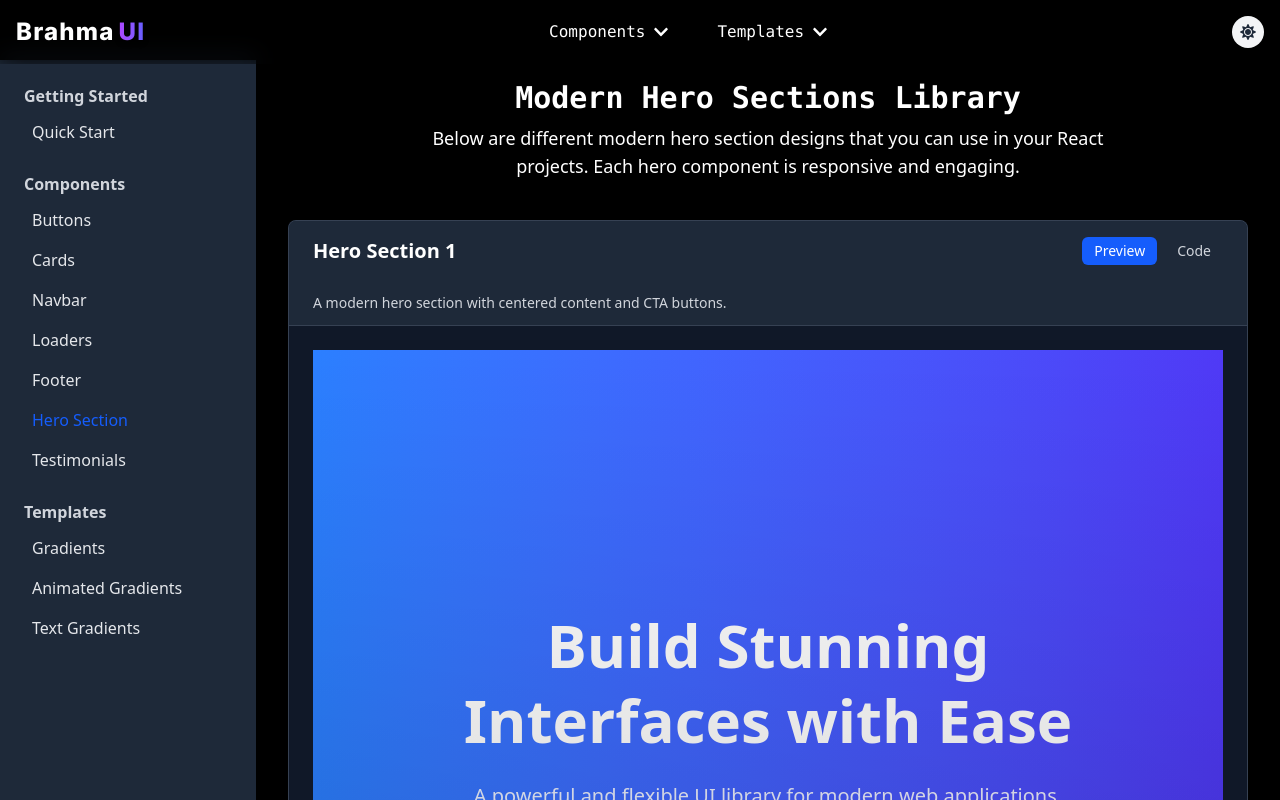
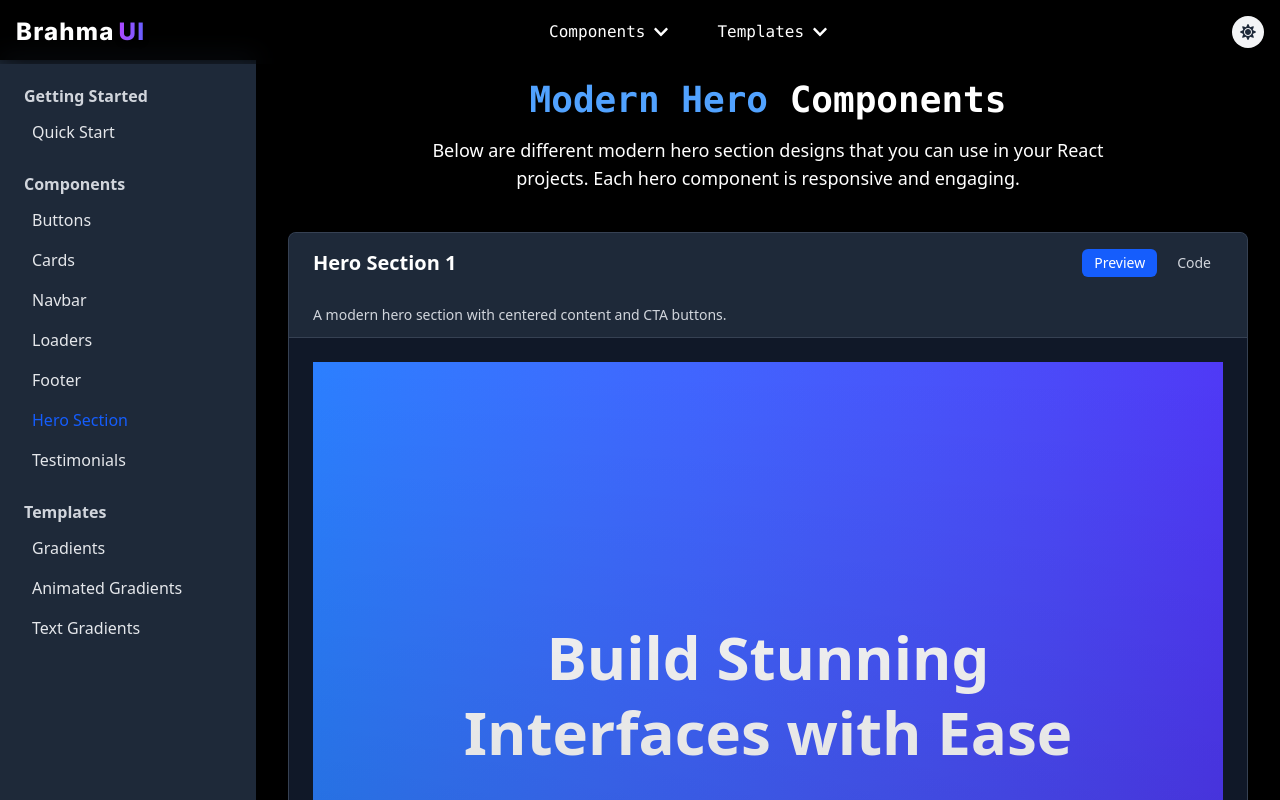
Before and after one commit to coder-prashant-raut/TWIND-UI, a React (Vite) app: page /components/heros in a window 1280 px wide. Shown: the top 800 px of the page. Built offline with nearby package versions, Linux system fonts and the light colour scheme.

Commit message:
added heading

```diff
--- a/src/components/Components/heros/Heros.jsx
+++ b/src/components/Components/heros/Heros.jsx
@@ -71,9 +71,9 @@ function Heros({ theme }) {
     >
       {/* Header Section */}
       <div className="text-center">
-        <h1 className="text-xl md:text-2xl lg:text-3xl font-bold font-mono">
-          Modern Hero Sections Library
-        </h1>
+      <h1 className="text-3xl sm:text-4xl font-bold font-mono mb-4">
+            <span className={isDark ? "text-blue-400" : "text-blue-600"}>Modern Hero</span>  Components
+          </h1>
         <p className="text-sm sm:text-base lg:text-lg mt-2 max-w-2xl mx-auto">
           Below are different modern hero section designs that you can use in your React projects. Each hero component is
           responsive and engaging.
--- a/src/components/Components/testimonials/Testimonials.jsx
+++ b/src/components/Components/testimonials/Testimonials.jsx
@@ -61,8 +61,8 @@ function Testimonials({ theme }) {
       <div className="max-w-6xl w-full space-y-12">
         {/* Page Heading */}
         <div className="text-center space-y-3">
-          <h1 className="text-4xl font-bold drop-shadow-md font-mono">
-            🚀 What People Are Saying
+        <h1 className="text-3xl sm:text-4xl font-bold font-mono mb-4">
+            <span className={isDark ? "text-blue-400" : "text-blue-600"}>What People </span> are Saying
           </h1>
           <p className="text-lg max-w-2xl mx-auto">
             See how our UI Library is making a difference in the development community!
```
